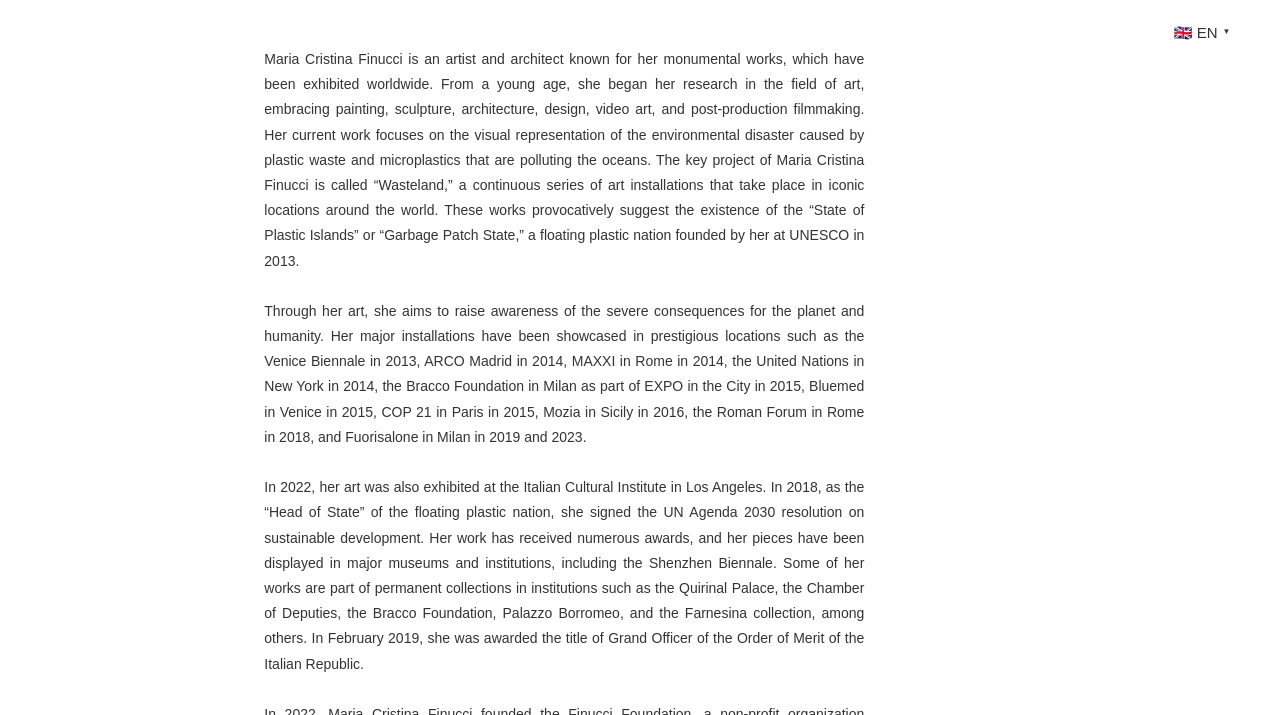
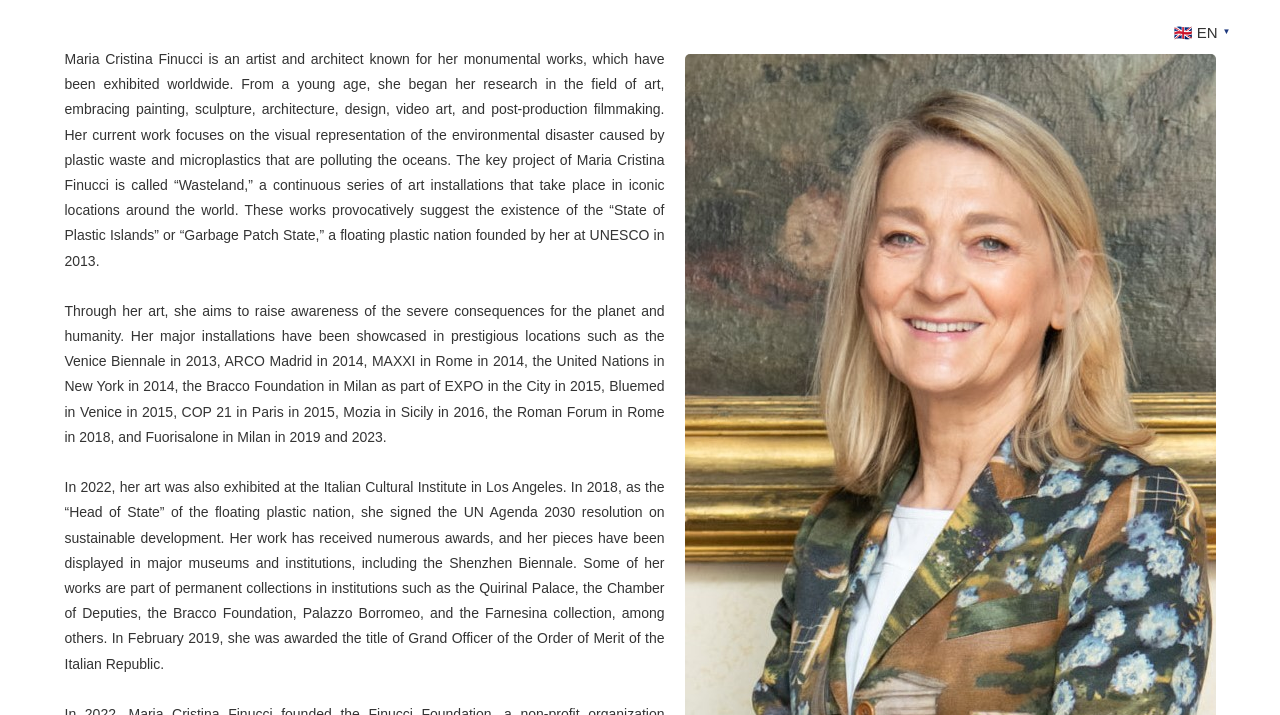
Before and after one commit to Kaisei1102/The-Garbage-Patch-State, a plain HTML site: page BIOGRAPHY.html in a window 1280 px wide. Shown: the part 85-800 px from the top of the page. Drawn offline with nearby package versions, Linux system fonts and the light colour scheme.

Commit message:
Update BIOGRAPHY.html

```diff
--- a/BIOGRAPHY.html
+++ b/BIOGRAPHY.html
@@ -155,7 +155,7 @@
         </div>
 
         <img
-          src="images/The Garbage Patch State Artworks/1_TRUEMAN/Maria Cristina.jpg"
+          src="1_TRUEMAN/Maria Cristina.jpg"
           alt="Maria Cristina Finucci"
           class="bio-image"
         />
```
